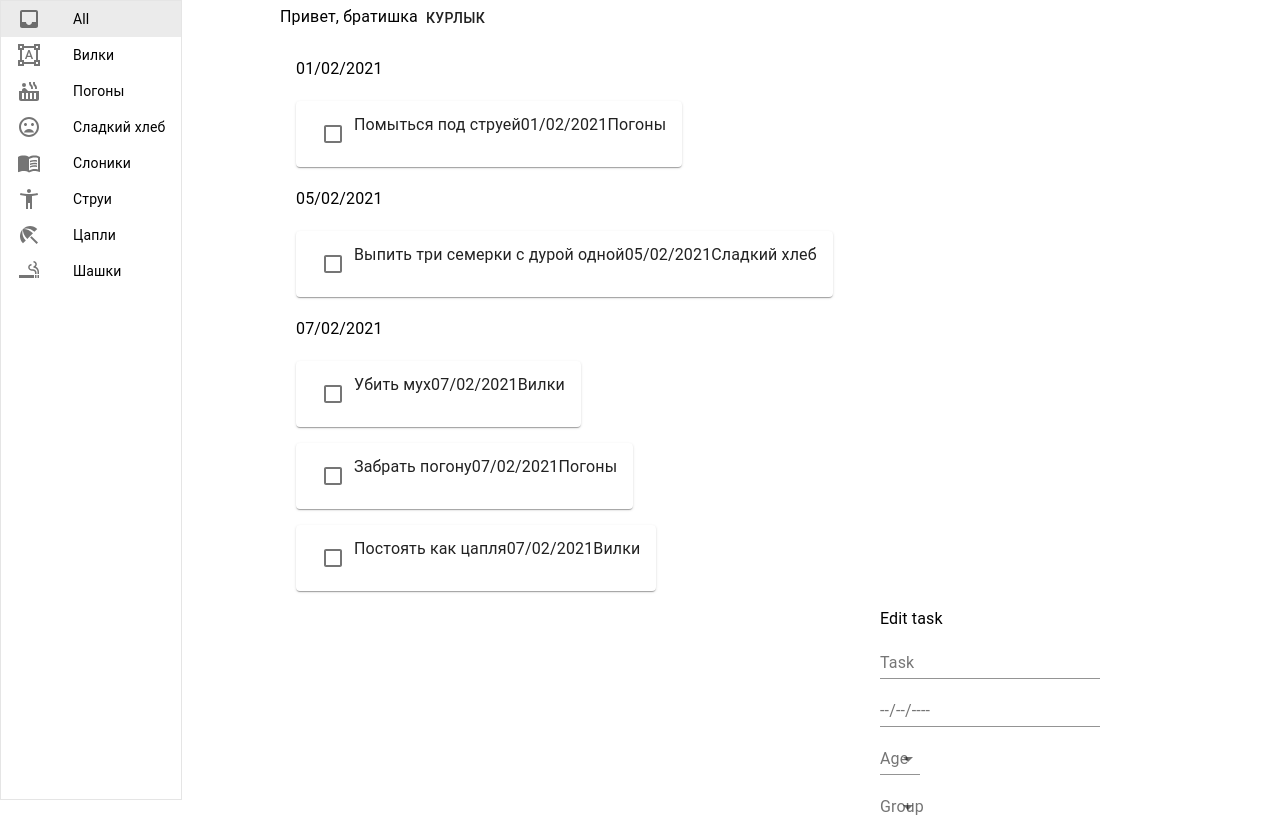
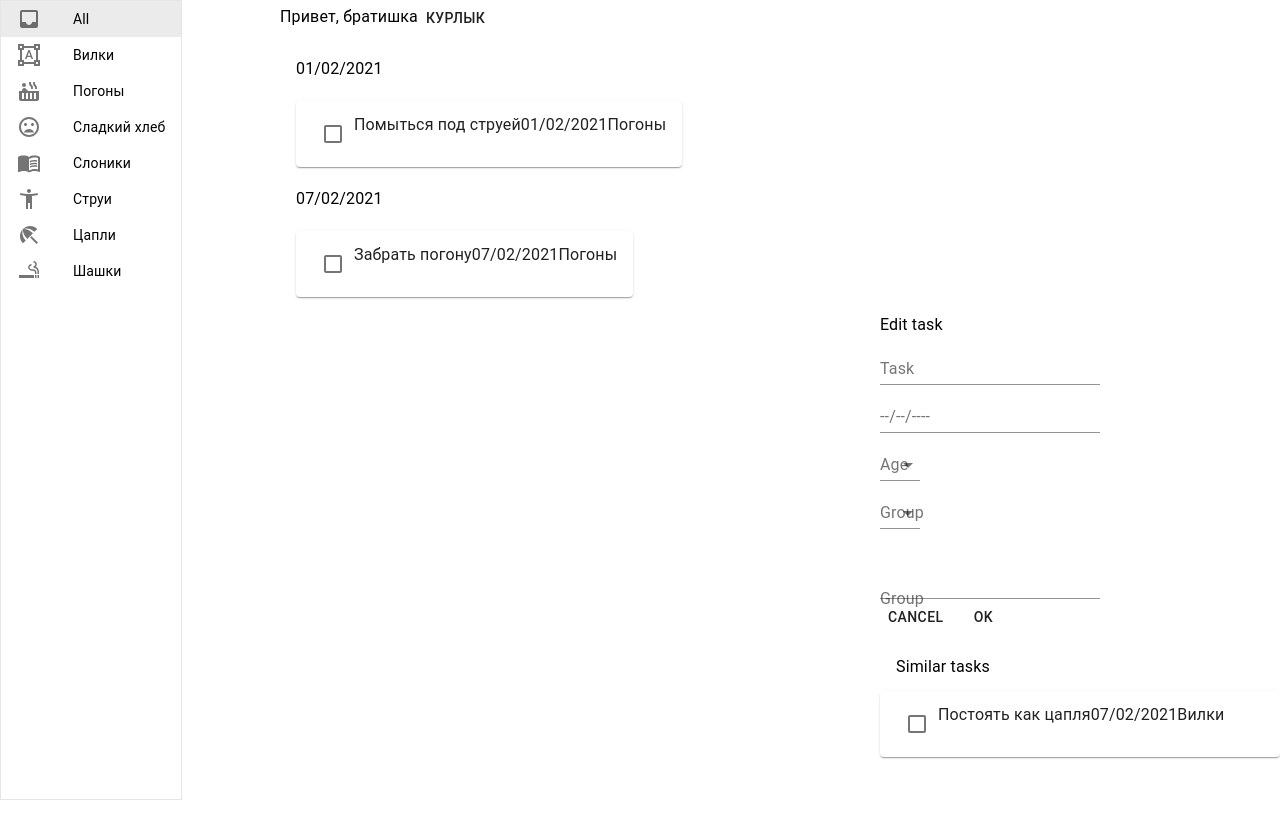
Before and after one commit to yukolonin/ToDoManager, a React (Create React App) app: page / in a window 1280 px wide. Shown: the top 817 px of the page. Built offline with nearby package versions, Linux system fonts and the light colour scheme.

Commit message:
Now InsertDates also filter the task list by group (or leave it untouched if group value is 'All')

```diff
--- a/src/App.tsx
+++ b/src/App.tsx
@@ -1,15 +1,11 @@
 import React from 'react';
-
-import logo from './logo.svg';
 import './App.css';
 
 import Groups from './Groups'
-import InsertDates from "./InsertDates";
 import Sidebar from './Sidebar'
 import SideMenu from './SideMenu'
 import Task from './Task'
 import TaskList from './TaskList'
-
 
 
 //-----------------
@@ -21,7 +17,7 @@ let tl: Array<Task> = [
     {date: '07/02/2021', task: 'Постоять как цапля', group: Groups.ВИЛКИ},
     {date: '05/02/2021', task: 'Выпить три семерки с дурой одной', group: Groups.СЛАДКИЙ_ХЛЕБ}
 ]
-InsertDates(tl)
+// InsertDates(tl)
 
 let stubTask: Task = {date: '01/02/2021', task: 'Постоять как братишка', group: Groups.ПОГОНЫ}
 let menuStub: {isNew: boolean, maintask: Task} = {isNew: false, maintask: stubTask}
@@ -33,7 +29,7 @@ function App() {
                 <Sidebar/>
             </div>
             <div>
-                <TaskList items={tl} />
+                <TaskList items={tl} group={Groups.ПОГОНЫ}/>
             </div>
             <div>
                 <SideMenu isNew={menuStub.isNew} maintask={menuStub.maintask} tl={tl}/>
--- a/src/InsertDates.tsx
+++ b/src/InsertDates.tsx
@@ -4,7 +4,14 @@ import Groups from './Groups'
 import Task from './Task'
 import SortByDate from "./SortByDate";
 
-function InsertDates(tasklist: Array<Task>) {
+// TODO Rename module
+function InsertDates(tasklist: Array<Task>, group: Groups) {
+
+    //cut elements from all groups except needed
+    if (group !== Groups.ALL) {
+        tasklist = tasklist.filter(task => task.group === group);
+    }
+
     SortByDate(tasklist)
 
     let dates: Array<number> = []
--- a/src/SelectGroup2.tsx
+++ b/src/SelectGroup2.tsx
@@ -17,7 +17,7 @@ export default function SelectGroup2() {
                 <InputLabel>Group</InputLabel>
                 <Select>
                     {Object.values(Groups).map((value: Groups) => (
-                        value == Groups.DATE ? <></> : // tight spot
+                        value == Groups.DATE || value == Groups.ALL ? <></> : // tight spot
                         <MenuItem value={value}>{value}</MenuItem>
                     ))}
                 </Select>
--- a/src/Sidebar.tsx
+++ b/src/Sidebar.tsx
@@ -22,13 +22,13 @@ function Sidebar() {
     return (
         <div className="sidebar">
             <List disablePadding dense>
-                {/*<ListItem button autoFocus>All groups</ListItem>*/}
                 {Object.values(Groups).map((value: Groups) => (
-                    value == Groups.DATE ? <></> :
-                        // <SidebarItem group={value} />
+                    value === Groups.DATE ? <></> :
 
                         // TODO(DONE): SidebarItem element
                         // Was a bad idea because setSelectedIndex for each item worked separately
+                        // <SidebarItem group={value} />
+
                         <ListItem
                             key={value}
                             button
--- a/src/TaskList.tsx
+++ b/src/TaskList.tsx
@@ -14,15 +14,18 @@ import FormControlLabel from '@material-ui/core/FormControlLabel';
 import TaskAccordion from './TaskAccordion'
 import Task from "./Task";
 import Groups from "./Groups";
+import InsertDates from "./InsertDates";
 
-function TaskList(prop: {items: Array<Task>}){
+function TaskList(prop: {items: Array<Task>, group: Groups}){
+
+    let tasklistout: Array<Task> = InsertDates(prop.items, prop.group)
 
     return (
         <div className="task-list">
             <Typography display="inline" className="main-frame-header">Привет, братишка</Typography>
             <Button className="add-button">Курлык</Button>
             <List>
-                {prop.items.map((task: Task) => (
+                {tasklistout.map((task: Task) => (
                     task.group == "DATE" || task.group == "All" ?
                         <div>
                             <ListItem key={task.date}>
```
